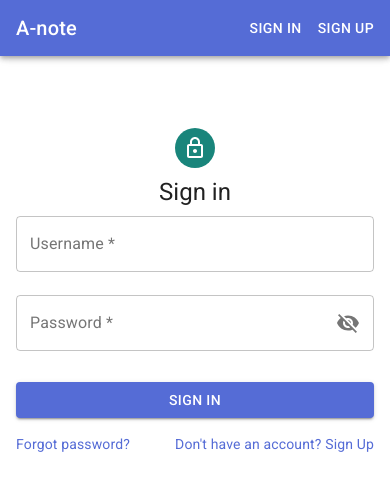
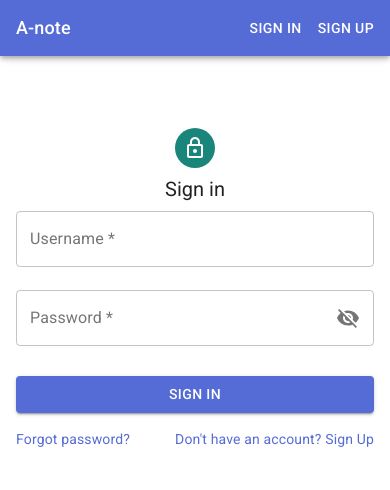
Before and after one commit to kelvinsanchez15/a-note, a Next.js app: page /login in a window 390 px wide. Shown: the top 490 px of the page. Built offline with nearby package versions, Linux system fonts and the light colour scheme; no server answers.

Commit message:
add responsive fontSizes support

```diff
--- a/src/components/styles/theme.js
+++ b/src/components/styles/theme.js
@@ -1,8 +1,9 @@
-import { createMuiTheme } from '@material-ui/core/styles';
+import { createMuiTheme, responsiveFontSizes } from '@material-ui/core/styles';
 import { red } from '@material-ui/core/colors';
 
 // Create a theme instance.
-const theme = createMuiTheme({
+const theme = responsiveFontSizes(
+  createMuiTheme({
     palette: {
       primary: {
         main: '#556cd6',
@@ -17,6 +18,7 @@
         default: '#fff',
       },
     },
-});
+  })
+);
 
 export default theme;
```
Lines whose indentation alone changed are shown as unchanged.
